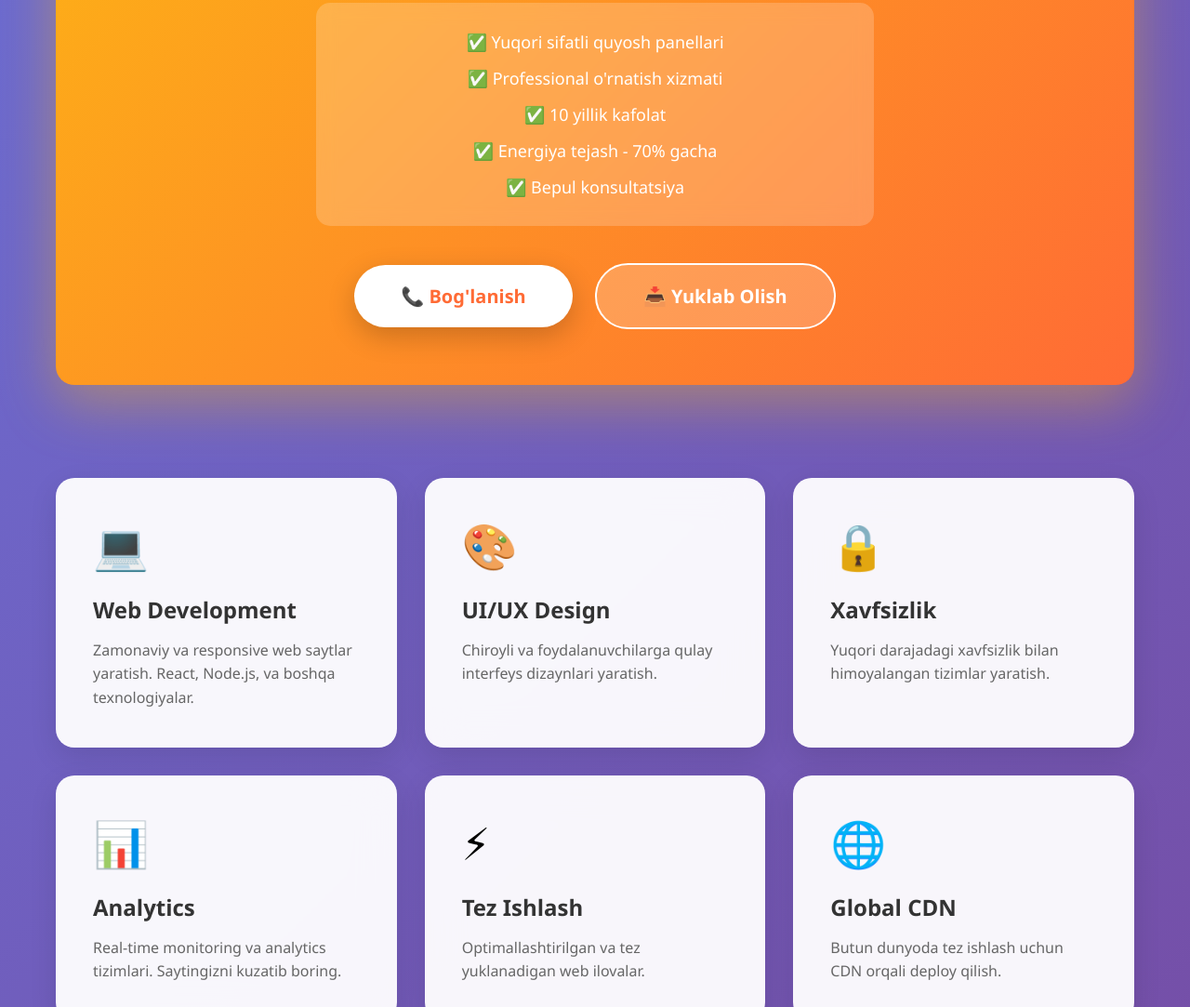
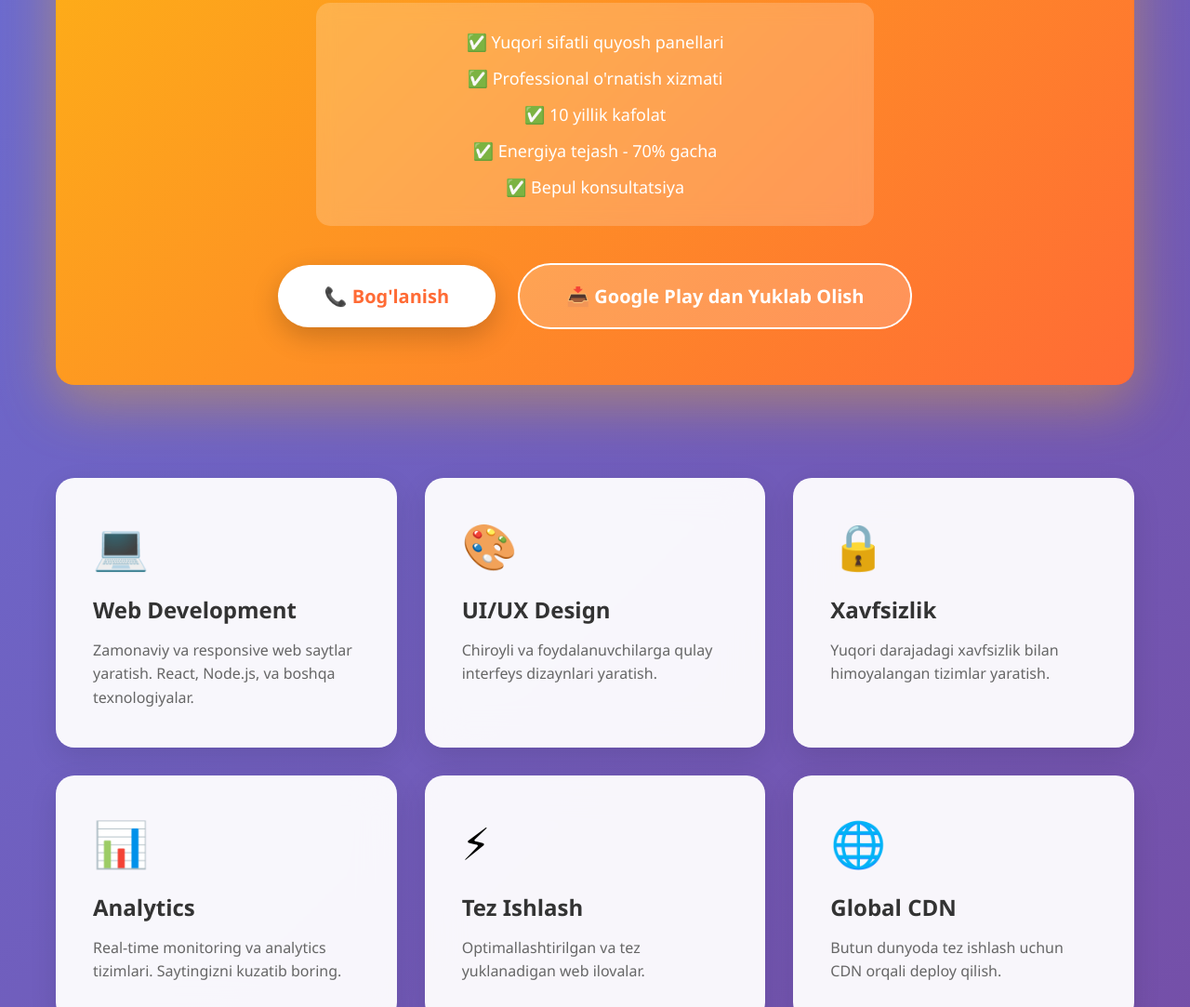
Before and after one commit to sardorbekuzb17-cpu/Sardor_web, a website: page main-site.html in a window 1280 px wide. Shown: the part 1718-2801 px from the top of the page at 93% size. Drawn offline with Linux system fonts and the light colour scheme; no server answers.

Commit message:
Quyosh24 Google Play havolasi qo'shildi

```diff
--- a/main-site.html
+++ b/main-site.html
@@ -337,11 +337,11 @@
                     onmouseover="this.style.transform='scale(1.05)'" onmouseout="this.style.transform='scale(1)'">
                     📞 Bog'lanish
                 </a>
-                <a href="#"
+                <a href="https://play.google.com/store/apps/details?id=com.jahongroup.quyosh24" target="_blank"
                     style="display: inline-block; margin-left: 20px; padding: 20px 50px; background: rgba(255,255,255,0.2); color: white; text-decoration: none; border-radius: 50px; font-size: 20px; font-weight: bold; border: 2px solid white; transition: all 0.3s ease;"
                     onmouseover="this.style.background='white'; this.style.color='#FF6B35'"
                     onmouseout="this.style.background='rgba(255,255,255,0.2)'; this.style.color='white'">
-                    📥 Yuklab Olish
+                    📥 Google Play dan Yuklab Olish
                 </a>
             </div>
         </div>
```
